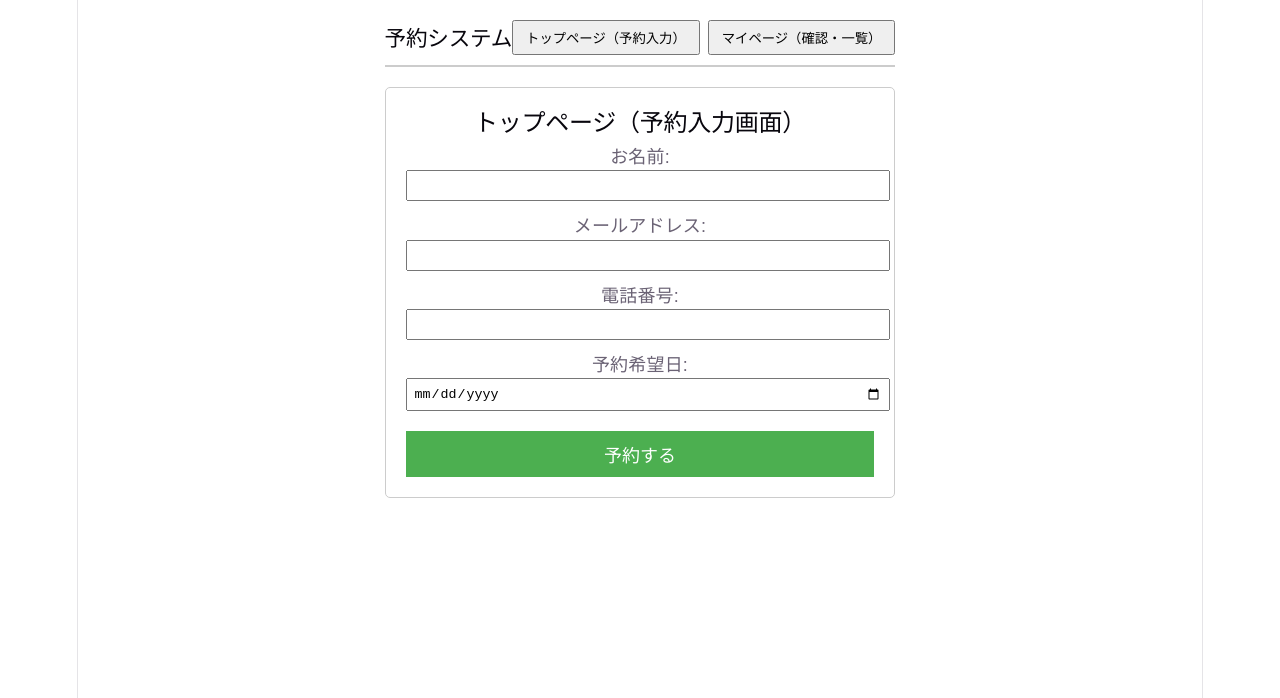
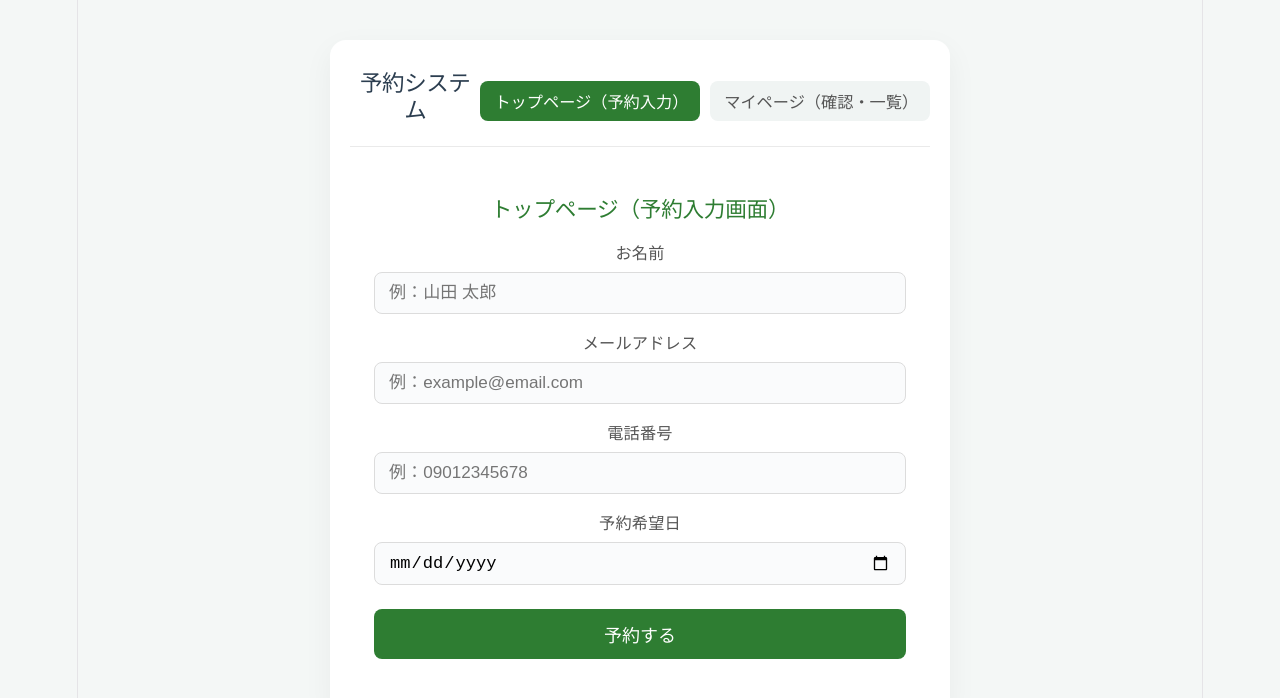
Before and after one commit to IkuyoYamaguchi/reservation-system, a React (Vite) app: page / in a window 1280 px wide. Shown: the top 698 px of the page. Built offline with nearby package versions, Linux system fonts and the light colour scheme.

Commit message:
予約システムの見た目を清潔感のあるおしゃれなデザインにブラッシュアップ

```diff
--- a/src/App.css
+++ b/src/App.css
@@ -1,184 +1,271 @@
-.counter {
-  font-size: 16px;
-  padding: 5px 10px;
-  border-radius: 5px;
-  color: var(--accent);
-  background: var(--accent-bg);
-  border: 2px solid transparent;
-  transition: border-color 0.3s;
-  margin-bottom: 24px;
+/* 全体のベース設定 */
+body {
+  margin: 0;
+  padding: 0;
+  font-family:
+    -apple-system, BlinkMacSystemFont, "Segoe UI", Roboto, "Helvetica Neue",
+    Arial, sans-serif;
+  background-color: #f4f7f6; /* 優しいニュアンスの背景色 */
+  color: #333333;
+  -webkit-font-smoothing: antialiased;
+}
 
-  &:hover {
-    border-color: var(--accent-border);
+/* アプリ全体のコンテナ */
+.app-container {
+  padding: 30px 20px;
+  max-width: 580px;
+  margin: 40px auto;
+  background-color: #ffffff;
+  border-radius: 16px;
+  box-shadow: 0 10px 30px rgba(0, 0, 0, 0.05); /* ふんわりとした上品な影 */
+}
+
+/* ヘッダー・ナビゲーション */
+header {
+  margin-bottom: 25px;
+  padding-bottom: 15px;
+  border-bottom: 1px solid #eaeaea;
+  display: flex;
+  justify-content: space-between;
+  align-items: center;
+}
+
+header h2 {
+  color: #2c3e50;
+  font-size: 1.25rem;
+  font-weight: 700;
+  letter-spacing: -0.02em;
+}
+
+header nav {
+  display: flex;
+  gap: 10px;
+}
+
+/* ナビゲーションボタン */
+header nav button {
+  background-color: #f0f4f3;
+  border: none;
+  padding: 8px 14px;
+  border-radius: 8px;
+  font-size: 0.9rem;
+  color: #555555;
+  cursor: pointer;
+  transition: all 0.2s ease;
+}
+
+header nav button:hover {
+  background-color: #e2ece9;
+  color: #2e7d32;
+}
+
+header nav button[style*="font-weight: bold"],
+header nav button.active {
+  background-color: #2e7d32 !important;
+  color: #ffffff !important;
+  font-weight: 600;
+}
+
+/* メインコンテンツカード */
+main {
+  background-color: #ffffff;
+  padding: 24px;
+  border-radius: 12px;
+}
+
+main h2 {
+  font-size: 1.2rem;
+  color: #2e7d32;
+  margin-top: 0;
+  margin-bottom: 18px;
+  font-weight: 600;
+}
+
+/* フォームのラベルと入力欄 */
+label {
+  font-size: 0.9rem;
+  font-weight: 600;
+  color: #555555;
+  display: inline-block;
+  margin-bottom: 6px;
+}
+
+input[type="text"],
+input[type="email"],
+input[type="tel"],
+input[type="date"] {
+  width: 100%;
+  padding: 10px 14px;
+  border: 1px solid #dcdcdc;
+  border-radius: 8px;
+  font-size: 0.95rem;
+  box-sizing: border-box;
+  transition:
+    border-color 0.2s,
+    box-shadow 0.2s;
+  background-color: #fafbfc;
+}
+
+input:focus {
+  outline: none;
+  border-color: #2e7d32;
+  background-color: #ffffff;
+  box-shadow: 0 0 0 3px rgba(46, 125, 50, 0.1);
+}
+
+/* ボタン共通スタイル */
+button[type="submit"],
+.btn-primary {
+  background-color: #2e7d32;
+  color: white;
+  border: none;
+  padding: 12px 20px;
+  border-radius: 8px;
+  cursor: pointer;
+  font-size: 1rem;
+  font-weight: 600;
+  width: 100%;
+  transition:
+    background-color 0.2s,
+    transform 0.1s;
+}
+
+button[type="submit"]:hover,
+.btn-primary:hover {
+  background-color: #256628;
+}
+
+button[type="submit"]:active,
+.btn-primary:active {
+  transform: scale(0.98);
+}
+
+/* マイページの検索フォームのレイアウト調整 */
+form[onSubmit*="Search"] {
+  display: flex;
+  gap: 10px;
+  margin-bottom: 20px;
+}
+
+form[onSubmit*="Search"] input {
+  flex: 1;
+}
+
+form[onSubmit*="Search"] button {
+  width: auto;
+  padding: 10px 18px;
+  background-color: #455a64;
+}
+
+form[onSubmit*="Search"] button:hover {
+  background-color: #37474f;
+}
+
+/* 予約リストのカード */
+ul {
+  list-style: none;
+  padding: 0;
+  margin: 0;
+}
+
+li {
+  border: 1px solid #e8ecef;
+  padding: 16px;
+  margin-bottom: 14px;
+  border-radius: 10px;
+  background-color: #fcfcfc;
+  box-shadow: 0 2px 6px rgba(0, 0, 0, 0.02);
+  transition: transform 0.2s;
+}
+
+li:hover {
+  transform: translateY(-2px);
+  box-shadow: 0 4px 12px rgba(0, 0, 0, 0.05);
+}
+
+li p {
+  margin: 6px 0;
+  font-size: 0.92rem;
+  color: #444444;
+}
+
+/* キャンセルボタン */
+li button {
+  background-color: #d32f2f;
+  color: white;
+  border: none;
+  padding: 6px 14px;
+  cursor: pointer;
+  margin-top: 10px;
+  border-radius: 6px;
+  font-size: 0.85rem;
+  font-weight: 600;
+  transition: background-color 0.2s;
+}
+
+li button:hover {
+  background-color: #c62828;
+}
+
+/* 戻るボタン */
+.btn-back {
+  background-color: #78909c;
+  color: white;
+  border: none;
+  padding: 8px 16px;
+  border-radius: 6px;
+  cursor: pointer;
+  font-size: 0.9rem;
+}
+
+.btn-back:hover {
+  background-color: #607d8b;
+}
+
+/* 予約完了ポップアップ（モーダル）の背景 */
+.modal-overlay {
+  position: fixed;
+  top: 0;
+  left: 0;
+  width: 100%;
+  height: 100%;
+  background-color: rgba(44, 62, 80, 0.5);
+  backdrop-filter: blur(4px); /* 背景を少しすりガラス風にぼかす */
+  display: flex;
+  justify-content: center;
+  align-items: center;
+  z-index: 1000;
+  animation: fadeIn 0.2s ease;
+}
+
+/* モーダルのボックス本体 */
+.modal-content {
+  background: #ffffff;
+  padding: 30px;
+  border-radius: 16px;
+  width: 90%;
+  max-width: 420px;
+  box-shadow: 0 15px 35px rgba(0, 0, 0, 0.1);
+  text-align: center;
+  animation: scaleUp 0.2s ease;
+}
+
+@keyframes fadeIn {
+  from {
+    opacity: 0;
   }
-  &:focus-visible {
-    outline: 2px solid var(--accent);
-    outline-offset: 2px;
+  to {
+    opacity: 1;
   }
 }
 
-.hero {
-  position: relative;
-
-  .base,
-  .framework,
-  .vite {
-    inset-inline: 0;
-    margin: 0 auto;
+@keyframes scaleUp {
+  from {
+    transform: scale(0.95);
+    opacity: 0;
   }
-
-  .base {
-    width: 170px;
-    position: relative;
-    z-index: 0;
-  }
-
-  .framework,
-  .vite {
-    position: absolute;
-  }
-
-  .framework {
-    z-index: 1;
-    top: 34px;
-    height: 28px;
-    transform: perspective(2000px) rotateZ(300deg) rotateX(44deg) rotateY(39deg)
-      scale(1.4);
-  }
-
-  .vite {
-    z-index: 0;
-    top: 107px;
-    height: 26px;
-    width: auto;
-    transform: perspective(2000px) rotateZ(300deg) rotateX(40deg) rotateY(39deg)
-      scale(0.8);
+  to {
+    transform: scale(1);
+    opacity: 1;
   }
 }
-
-#center {
-  display: flex;
-  flex-direction: column;
-  gap: 25px;
-  place-content: center;
-  place-items: center;
-  flex-grow: 1;
-
-  @media (max-width: 1024px) {
-    padding: 32px 20px 24px;
-    gap: 18px;
-  }
-}
-
-#next-steps {
-  display: flex;
-  border-top: 1px solid var(--border);
-  text-align: left;
-
-  & > div {
-    flex: 1 1 0;
-    padding: 32px;
-    @media (max-width: 1024px) {
-      padding: 24px 20px;
-    }
-  }
-
-  .icon {
-    margin-bottom: 16px;
-    width: 22px;
-    height: 22px;
-  }
-
-  @media (max-width: 1024px) {
-    flex-direction: column;
-    text-align: center;
-  }
-}
-
-#docs {
-  border-right: 1px solid var(--border);
-
-  @media (max-width: 1024px) {
-    border-right: none;
-    border-bottom: 1px solid var(--border);
-  }
-}
-
-#next-steps ul {
-  list-style: none;
-  padding: 0;
-  display: flex;
-  gap: 8px;
-  margin: 32px 0 0;
-
-  .logo {
-    height: 18px;
-  }
-
-  a {
-    color: var(--text-h);
-    font-size: 16px;
-    border-radius: 6px;
-    background: var(--social-bg);
-    display: flex;
-    padding: 6px 12px;
-    align-items: center;
-    gap: 8px;
-    text-decoration: none;
-    transition: box-shadow 0.3s;
-
-    &:hover {
-      box-shadow: var(--shadow);
-    }
-    .button-icon {
-      height: 18px;
-      width: 18px;
-    }
-  }
-
-  @media (max-width: 1024px) {
-    margin-top: 20px;
-    flex-wrap: wrap;
-    justify-content: center;
-
-    li {
-      flex: 1 1 calc(50% - 8px);
-    }
-
-    a {
-      width: 100%;
-      justify-content: center;
-      box-sizing: border-box;
-    }
-  }
-}
-
-#spacer {
-  height: 88px;
-  border-top: 1px solid var(--border);
-  @media (max-width: 1024px) {
-    height: 48px;
-  }
-}
-
-.ticks {
-  position: relative;
-  width: 100%;
-
-  &::before,
-  &::after {
-    content: '';
-    position: absolute;
-    top: -4.5px;
-    border: 5px solid transparent;
-  }
-
-  &::before {
-    left: 0;
-    border-left-color: var(--border);
-  }
-  &::after {
-    right: 0;
-    border-right-color: var(--border);
-  }
-}
--- a/src/App.jsx
+++ b/src/App.jsx
@@ -36,8 +36,8 @@ function App() {
 
       if (response.status === 201) {
         const data = await response.json();
-        setRegisteredData(data); // 登録されたデータを保持
-        setShowModal(true); // ★ポップアップを表示する
+        setRegisteredData(data);
+        setShowModal(true); // ポップアップを表示
 
         // 入力欄をクリア
         setName("");
@@ -101,34 +101,14 @@ function App() {
   };
 
   return (
-    <div
-      style={{
-        padding: "20px",
-        fontFamily: "sans-serif",
-        maxWidth: "600px",
-        margin: "0 auto",
-        position: "relative",
-      }}
-    >
-      {/* 画面上部のナビゲーション（シンプルに2画面） */}
-      <header
-        style={{
-          marginBottom: "20px",
-          paddingBottom: "10px",
-          borderBottom: "2px solid #ccc",
-          display: "flex",
-          justifyContent: "space-between",
-          alignItems: "center",
-        }}
-      >
-        <h2 style={{ margin: 0, fontSize: "1.2rem" }}>予約システム</h2>
-        <nav style={{ display: "flex", gap: "8px" }}>
+    <div className="app-container">
+      {/* ヘッダー・ナビゲーション */}
+      <header>
+        <h2>予約システム</h2>
+        <nav>
           <button
             onClick={() => setCurrentPage("top")}
-            style={{
-              fontWeight: currentPage === "top" ? "bold" : "normal",
-              padding: "6px 12px",
-            }}
+            className={currentPage === "top" ? "active" : ""}
           >
             トップページ（予約入力）
           </button>
@@ -138,10 +118,7 @@ function App() {
               setReservations([]);
               setSearchEmail("");
             }}
-            style={{
-              fontWeight: currentPage === "mypage" ? "bold" : "normal",
-              padding: "6px 12px",
-            }}
+            className={currentPage === "mypage" ? "active" : ""}
           >
             マイページ（確認・一覧）
           </button>
@@ -154,74 +131,49 @@ function App() {
           1. トップページ（予約入力画面）
           ========================================== */}
       {currentPage === "top" && (
-        <main
-          style={{
-            border: "1px solid #ccc",
-            padding: "20px",
-            borderRadius: "5px",
-            backgroundColor: "#fff",
-          }}
-        >
+        <main>
           <h2>トップページ（予約入力画面）</h2>
           <form onSubmit={handleRegister}>
-            <div style={{ marginBottom: "12px" }}>
-              <label>お名前: </label>
-              <br />
+            <div style={{ marginBottom: "16px" }}>
+              <label>お名前</label>
               <input
                 type="text"
                 value={name}
                 onChange={(e) => setName(e.target.value)}
                 required
-                style={{ width: "100%", padding: "6px" }}
+                placeholder="例：山田 太郎"
               />
             </div>
-            <div style={{ marginBottom: "12px" }}>
-              <label>メールアドレス: </label>
-              <br />
+            <div style={{ marginBottom: "16px" }}>
+              <label>メールアドレス</label>
               <input
                 type="email"
                 value={email}
                 onChange={(e) => setEmail(e.target.value)}
                 required
-                style={{ width: "100%", padding: "6px" }}
+                placeholder="例：example@email.com"
               />
             </div>
-            <div style={{ marginBottom: "12px" }}>
-              <label>電話番号: </label>
-              <br />
+            <div style={{ marginBottom: "16px" }}>
+              <label>電話番号</label>
               <input
                 type="tel"
                 value={tel}
                 onChange={(e) => setTel(e.target.value)}
                 required
-                style={{ width: "100%", padding: "6px" }}
+                placeholder="例：09012345678"
               />
             </div>
-            <div style={{ marginBottom: "20px" }}>
-              <label>予約希望日: </label>
-              <br />
+            <div style={{ marginBottom: "24px" }}>
+              <label>予約希望日</label>
               <input
                 type="date"
                 value={date}
                 onChange={(e) => setDate(e.target.value)}
                 required
-                style={{ width: "100%", padding: "6px" }}
               />
             </div>
-            <button
-              type="submit"
-              style={{
-                padding: "10px 20px",
-                backgroundColor: "#4CAF50",
-                color: "white",
-                border: "none",
-                cursor: "pointer",
-                width: "100%",
-                fontSize: "1rem",
-              }}
-            >
-              予約する
-            </button>
+            <button type="submit">予約する</button>
           </form>
         </main>
       )}
@@ -230,72 +182,57 @@ function App() {
           2. マイページ（利用者向け予約確認画面）
           ========================================== */}
       {currentPage === "mypage" && (
-        <main
-          style={{
-            border: "1px solid #ccc",
-            padding: "20px",
-            borderRadius: "5px",
-            backgroundColor: "#fff",
-          }}
-        >
+        <main>
           <h2>マイページ（利用者向け予約確認）</h2>
-          <p style={{ fontSize: "0.9rem", color: "#555" }}>
+          <p
+            style={{ fontSize: "0.9rem", color: "#555", marginBottom: "16px" }}
+          >
             ご自身のメールアドレスを入力して、予約状況の確認・キャンセルを行ってください。
           </p>
 
-          <form
-            onSubmit={handleSearchSubmit}
-            style={{ marginBottom: "20px", display: "flex", gap: "8px" }}
-          >
+          <form onSubmit={handleSearchSubmit}>
             <input
               type="email"
               value={searchEmail}
               onChange={(e) => setSearchEmail(e.target.value)}
               placeholder="登録したメールアドレスを入力"
               required
-              style={{ padding: "6px", flex: 1 }}
             />
-            <button type="submit" style={{ padding: "6px 12px" }}>
-              自分の予約を検索
-            </button>
+            <button type="submit">検索</button>
           </form>
 
           {reservations.length === 0 ? (
-            <p style={{ color: "#666" }}>該当する予約データはありません。</p>
+            <p
+              style={{ color: "#666", textAlign: "center", padding: "20px 0" }}
+            >
+              該当する予約データはありません。
+            </p>
           ) : (
-            <ul style={{ listStyle: "none", padding: 0 }}>
+            <ul>
               {reservations.map((res) => (
-                <li
-                  key={res.id}
-                  style={{
-                    border: "1px solid #e0e0e0",
-                    padding: "15px",
-                    marginBottom: "12px",
-                    borderRadius: "6px",
-                    backgroundColor: "#fafafa",
-                  }}
-                >
-                  <p style={{ margin: "4px 0" }}>
+                <li key={res.id}>
+                  <p>
                     <strong>予約ID:</strong> {res.id}
                   </p>
-                  <p style={{ margin: "4px 0" }}>
+                  <p>
                     <strong>お名前:</strong> {res.name}
                   </p>
-                  <p style={{ margin: "4px 0" }}>
+                  <p>
                     <strong>メール:</strong> {res.email}
                   </p>
-                  <p style={{ margin: "4px 0" }}>
+                  <p>
                     <strong>電話番号:</strong> {res.tel}
                   </p>
-                  <p style={{ margin: "4px 0" }}>
+                  <p>
                     <strong>希望日:</strong> {res.date}
                   </p>
 
-                  <p style={{ margin: "4px 0" }}>
+                  <p>
                     <strong>ステータス:</strong>{" "}
                     <span
                       style={{
-                        color: res.status === "キャンセル" ? "red" : "green",
+                        color:
+                          res.status === "キャンセル" ? "#d32f2f" : "#2e7d32",
                         fontWeight: "bold",
                       }}
                     >
@@ -304,18 +241,7 @@ function App() {
                   </p>
 
                   {res.status !== "キャンセル" && (
-                    <button
-                      onClick={() => handleCancel(res.id)}
-                      style={{
-                        backgroundColor: "#d32f2f",
-                        color: "white",
-                        border: "none",
-                        padding: "6px 12px",
-                        cursor: "pointer",
-                        marginTop: "10px",
-                        borderRadius: "4px",
-                      }}
-                    >
+                    <button onClick={() => handleCancel(res.id)}>
                       この予約をキャンセル
                     </button>
                   )}
@@ -330,31 +256,8 @@ function App() {
           3. 予約完了ポップアップ（モーダル）
           ========================================== */}
       {showModal && registeredData && (
-        <div
-          style={{
-            position: "fixed",
-            top: 0,
-            left: 0,
-            width: "100%",
-            height: "100%",
-            backgroundColor: "rgba(0, 0, 0, 0.5)",
-            display: "flex",
-            justifyContent: "center",
-            alignItems: "center",
-            zIndex: 1000,
-          }}
-        >
-          <div
-            style={{
-              background: "#fff",
-              padding: "30px",
-              borderRadius: "8px",
-              width: "90%",
-              maxWidth: "400px",
-              boxShadow: "0 4px 15px rgba(0,0,0,0.2)",
-              textAlign: "center",
-            }}
-          >
+        <div className="modal-overlay">
+          <div className="modal-content">
             <h3 style={{ color: "#2e7d32", marginTop: 0 }}>
               予約が完了しました！
             </h3>
@@ -365,8 +268,8 @@ function App() {
             <div
               style={{
                 background: "#f9f9f9",
-                padding: "12px",
-                borderRadius: "5px",
+                padding: "14px",
+                borderRadius: "8px",
                 margin: "15px 0",
                 textAlign: "left",
                 border: "1px solid #eee",
@@ -387,12 +290,14 @@ function App() {
             </div>
 
             <div
-              style={{ display: "flex", gap: "10px", justifyContent: "center" }}
+              style={{
+                display: "flex",
+                gap: "10px",
+                justifyContent: "center",
+                marginTop: "20px",
+              }}
             >
-              <button
-                onClick={() => setShowModal(false)}
-                style={{ padding: "8px 15px", cursor: "pointer" }}
-              >
+              <button onClick={() => setShowModal(false)} className="btn-back">
                 閉じる
               </button>
               <button
@@ -402,12 +307,11 @@ function App() {
                   setSearchEmail(registeredData.email);
                   handleSearchByEmail(registeredData.email);
                 }}
+                className="btn-primary"
                 style={{
-                  padding: "8px 15px",
-                  backgroundColor: "#1976d2",
-                  color: "white",
-                  border: "none",
-                  cursor: "pointer",
+                  width: "auto",
+                  padding: "8px 16px",
+                  fontSize: "0.9rem",
                 }}
               >
                 マイページで確認する
```
